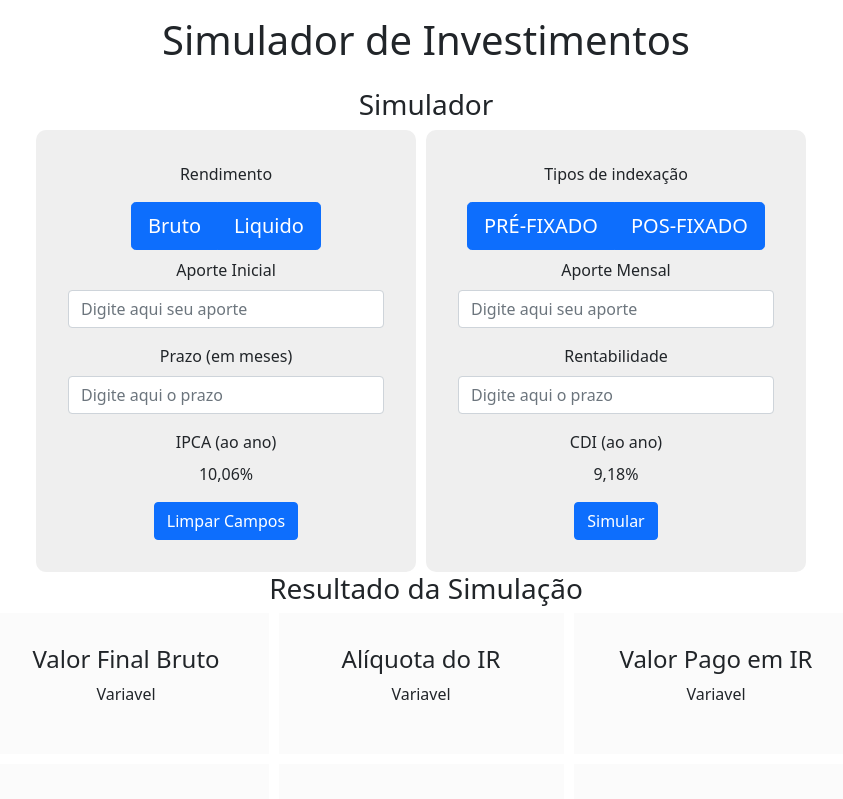
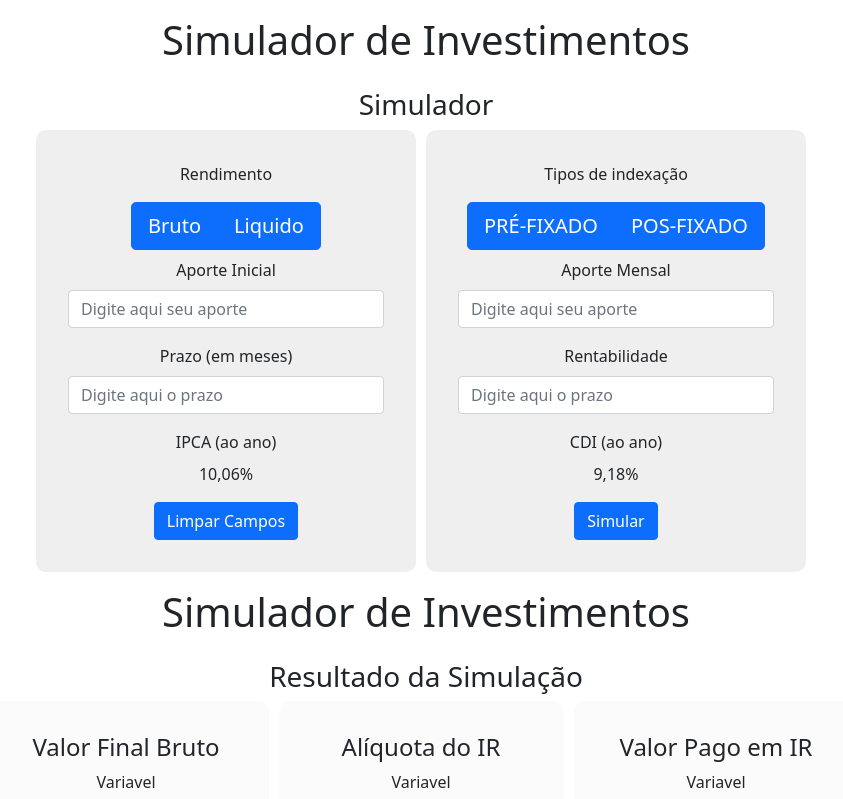
Before and after one commit to joaocarlosdene/investment-simulator, a React (Create React App) app in the folder frontend/: page / in a window 1280 px wide. Shown: the top 799 px of the page, without its empty margins (214-1057 px from the left). Built offline with nearby package versions, Linux system fonts and the light colour scheme.

Commit message:
finalizando layout

```diff
--- a/frontend/src/components/resultado.css
+++ b/frontend/src/components/resultado.css
@@ -3,4 +3,5 @@
     margin-right: 10px;
     margin-bottom: 10px;
     padding: 2rem;
+    border-radius: 10px;
 }
--- a/frontend/src/components/resultado.jsx
+++ b/frontend/src/components/resultado.jsx
@@ -6,6 +6,7 @@ import Button from 'react-bootstrap/Button'
 
 export default props =>
     <div>
+         <h1>Simulador de Investimentos</h1>
         <Container>
             <Row>
                 <Col className="col-12 text-center">
```
